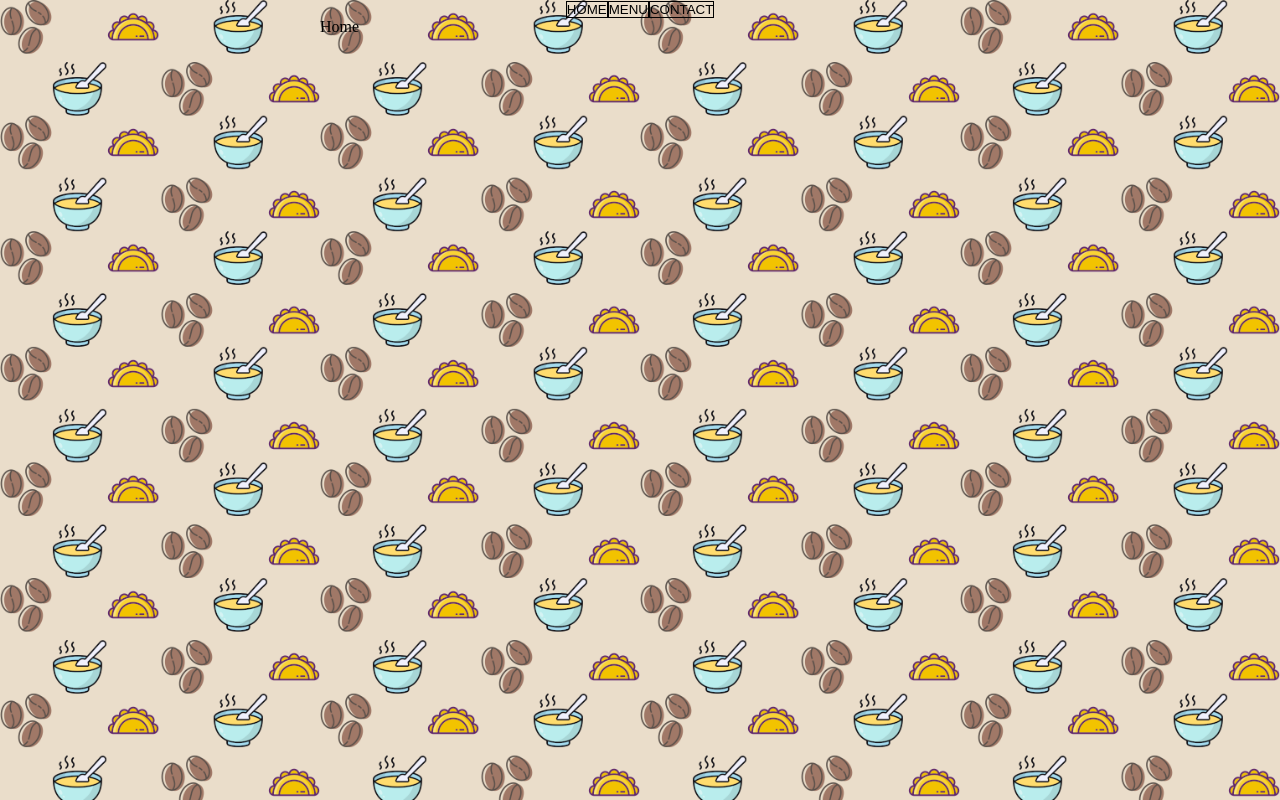
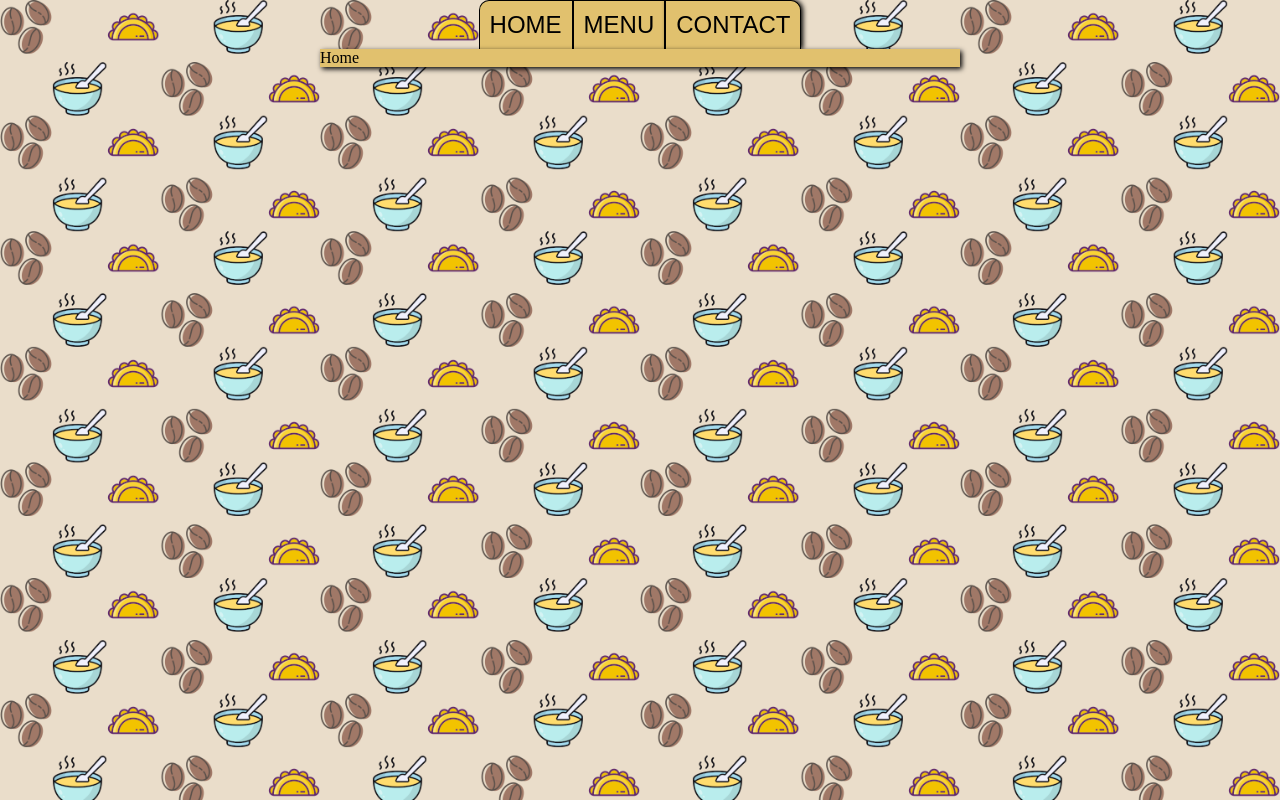
Before and after one commit to MonoDG/restaurant-page, a website built with webpack: page dist/index.html in a window 1280 px wide. Built offline with Linux system fonts and the light colour scheme.

Commit message:
Add background color to nav menu and main content

```diff
--- a/package.json
+++ b/package.json
@@ -5,6 +5,7 @@
   "main": "index.js",
   "scripts": {
     "test": "echo \"Error: no test specified\" && exit 1",
+    "watch": "npx webpack --watch",
     "deploy": "git subtree push --prefix dist origin gh-pages"
   },
   "author": "David",
--- a/src/style.css
+++ b/src/style.css
@@ -8,7 +8,6 @@ body {
   background-image: url(./icons.png);
   background-repeat: repeat;
   background-size: 320px;
-  height: 100vh;
   background-color: #EADDCA;
 }
 
@@ -27,9 +26,37 @@ body {
   display: flex;
   justify-content: center;
   list-style-type: none;
+  /* gap: 1px; */
 }
 
 .nav button {
-  background-color: transparent;
-  border: 1px solid black;
+  border-top: 1px solid black;
+  border-left: 1px solid black;
+  border-right: 1px solid black;
+  border-bottom: none;
+  padding: 10px;
+  font-size: 1.5rem;
+  cursor: pointer;
 }
+
+.nav button:hover {
+  background-color: #C19A6B;
+}
+
+.nav li:first-child button {
+  border-top-left-radius: 10px;
+}
+
+.nav li:last-child button {
+  border-top-right-radius: 10px;
+  box-shadow: 2px 0 5px 0 black;
+}
+
+.main-content,
+.nav button {
+  background-color: #E1C16E;
+}
+
+.main-content {
+  box-shadow: 2px 2px 5px 0 black;
+}
```
Also changed, not shown: dist/main.js.
